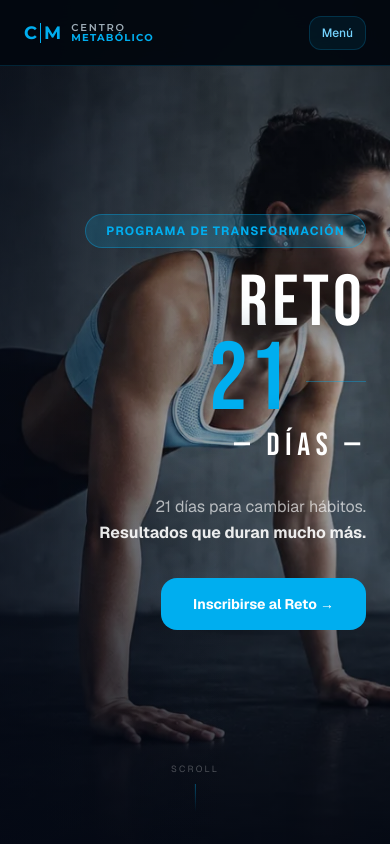
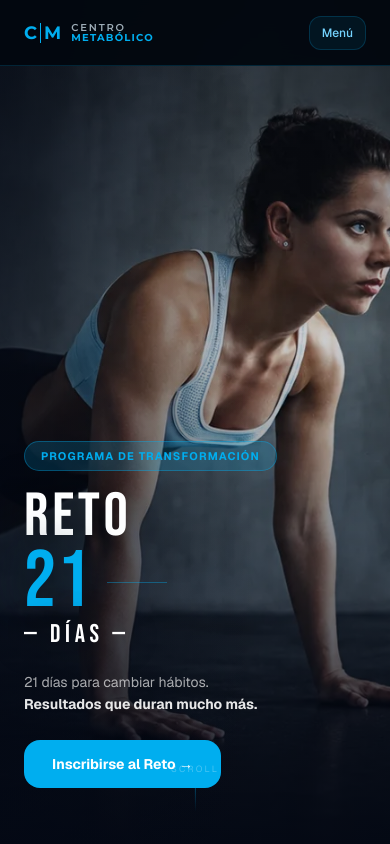
Before and after one commit to felipemunoz1983-alt/centro-metabolico, a Next.js app: page /reto-21-dias in a window 390 px wide. Shown: the top 844 px of the page. Built offline with nearby package versions, Linux system fonts and the light colour scheme.

Commit message:
fix: reto hero mobile layout — bottom-anchored text, left-aligned, stronger gradient

```diff
--- a/src/app/reto-21-dias/Reto21DiasClient.tsx
+++ b/src/app/reto-21-dias/Reto21DiasClient.tsx
@@ -94,16 +94,16 @@ export function Reto21DiasClient() {
 
         {/* Overlays */}
         <div className="absolute inset-0 pointer-events-none"
-          style={{ background: "linear-gradient(to bottom, rgba(3,8,20,0.55) 0%, rgba(3,8,20,0.30) 50%, rgba(3,8,20,0.80) 100%)" }} />
+          style={{ background: "linear-gradient(to bottom, rgba(3,8,20,0.60) 0%, rgba(3,8,20,0.20) 40%, rgba(3,8,20,0.90) 100%)" }} />
         <div className="absolute inset-0 pointer-events-none"
-          style={{ background: "linear-gradient(to right, rgba(3,8,20,0.60) 0%, transparent 60%)" }} />
+          style={{ background: "linear-gradient(to right, rgba(3,8,20,0.65) 0%, transparent 65%)" }} />
 
         {/* Content */}
         <motion.div
-          className="absolute inset-0 flex flex-col items-end justify-center pr-6 md:pr-12 lg:pr-16 text-right"
+          className="absolute inset-0 flex flex-col items-start justify-end px-6 pb-14 md:items-end md:justify-center md:px-0 md:pr-12 lg:pr-16 md:text-right"
           style={{ y: textY, opacity: textOp }}
         >
-          <span className="mb-5 rounded-full px-5 py-2 text-xs font-bold tracking-widest uppercase"
+          <span className="mb-4 self-start rounded-full px-4 py-1.5 text-[11px] font-bold tracking-widest uppercase md:self-auto md:mb-5 md:px-5 md:py-2 md:text-xs"
             style={{ backgroundColor: "rgba(0,174,239,0.18)", color: BRAND, border: "1px solid rgba(0,174,239,0.35)" }}>
             Programa de Transformación
           </span>
@@ -112,19 +112,19 @@ export function Reto21DiasClient() {
             className="leading-none text-white"
             style={{
               fontFamily: "var(--font-reto)",
-              fontSize: "clamp(4.5rem, 14vw, 11rem)",
+              fontSize: "clamp(3.8rem, 14vw, 11rem)",
               letterSpacing: "0.06em",
               textShadow: "0 4px 40px rgba(0,0,0,0.9)",
             }}
           >
             RETO
           </h1>
-          <div className="flex items-center gap-4">
+          <div className="flex items-center gap-4 md:flex-row-reverse">
             <span
               className="text-white"
               style={{
                 fontFamily: "var(--font-reto)",
-                fontSize: "clamp(6rem, 20vw, 14rem)",
+                fontSize: "clamp(5rem, 20vw, 14rem)",
                 letterSpacing: "0.02em",
                 lineHeight: 0.85,
                 textShadow: `0 0 80px ${BRAND}55, 0 4px 40px rgba(0,0,0,0.9)`,
@@ -136,10 +136,10 @@ export function Reto21DiasClient() {
             <div className="h-px" style={{ backgroundColor: `${BRAND}60`, width: 60 }} />
           </div>
           <h2
-            className="text-white mb-6"
+            className="text-white mb-4 md:mb-6"
             style={{
               fontFamily: "var(--font-reto)",
-              fontSize: "clamp(2rem, 6vw, 4rem)",
+              fontSize: "clamp(1.6rem, 6vw, 4rem)",
               letterSpacing: "0.18em",
               textShadow: "0 4px 40px rgba(0,0,0,0.9)",
             }}
@@ -147,14 +147,14 @@ export function Reto21DiasClient() {
             — DÍAS —
           </h2>
 
-          <p className="mb-8 max-w-[32ch] text-base leading-relaxed" style={{ color: "rgba(255,255,255,0.65)" }}>
+          <p className="mb-6 text-sm leading-relaxed md:mb-8 md:max-w-[32ch] md:text-base" style={{ color: "rgba(255,255,255,0.65)" }}>
             21 días para cambiar hábitos.<br />
             <strong style={{ color: "rgba(255,255,255,0.9)" }}>Resultados que duran mucho más.</strong>
           </p>
 
           <motion.a
             href="#inscribirse"
-            className="inline-flex items-center gap-2 rounded-2xl px-8 py-4 text-sm font-bold text-white"
+            className="self-start inline-flex items-center gap-2 rounded-2xl px-7 py-3.5 text-sm font-bold text-white md:self-auto md:px-8 md:py-4"
             style={{ backgroundColor: BRAND }}
             whileHover={{ scale: 1.05, boxShadow: "0 0 40px rgba(0,174,239,0.55)" }}
             transition={{ type: "spring", stiffness: 300, damping: 20 }}
```
